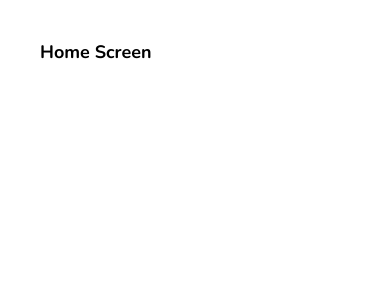
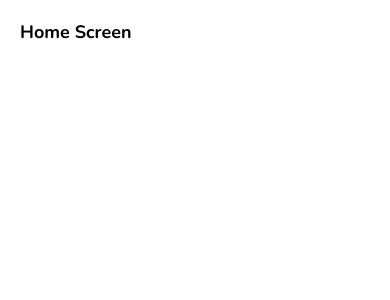
Before and after one commit to script8888/Reviews-App---React-Native, a React Native app: screen / in a window 390 px wide. Shown: the top 300 px of the page. Built offline with nearby package versions, Linux system fonts and the light colour scheme.

Commit message:
spalshscreen await done

```diff
--- a/App.js
+++ b/App.js
@@ -40,9 +40,5 @@ export default function App() {
   if (!fontsLoaded) {
     return null;
   }
-  return (
-    <View onLayout={onLayoutRootView}>
-      <Home />
-    </View>
-  );
+  return <Home onLayout={onLayoutRootView} />;
 }
--- a/screens/home.js
+++ b/screens/home.js
@@ -1,11 +1,10 @@
 import { StyleSheet, View, Text } from "react-native";
+import { globalStyles } from "../styles/global";
 
-import React from "react";
-
-function Home() {
+function Home({ onLayout }) {
   return (
-    <View style={styles.container}>
-      <Text style={styles.titleText}>Home Screen</Text>
+    <View onLayout={onLayout} style={globalStyles.container}>
+      <Text style={globalStyles.titleText}>Home Screen</Text>
     </View>
   );
 }
@@ -16,7 +15,7 @@ const styles = StyleSheet.create({
   },
   titleText: {
     fontFamily: "nunito-bold",
-    fontSize: 18
+    fontSize: 18,
   },
 });
 
--- /dev/null
+++ b/styles/global.js
@@ -0,0 +1,17 @@
+import { StyleSheet } from "react-native";
+
+export const globalStyles = StyleSheet.create({
+  container: {
+    flex: 1,
+    padding: 20,
+  },
+  titleText: {
+    fontFamily: "nunito-bold",
+    fontSize: 18,
+    color: "black",
+  },
+  paragraph: {
+    marginVertical: 8,
+    lineHeight: 20,
+  },
+});
```
